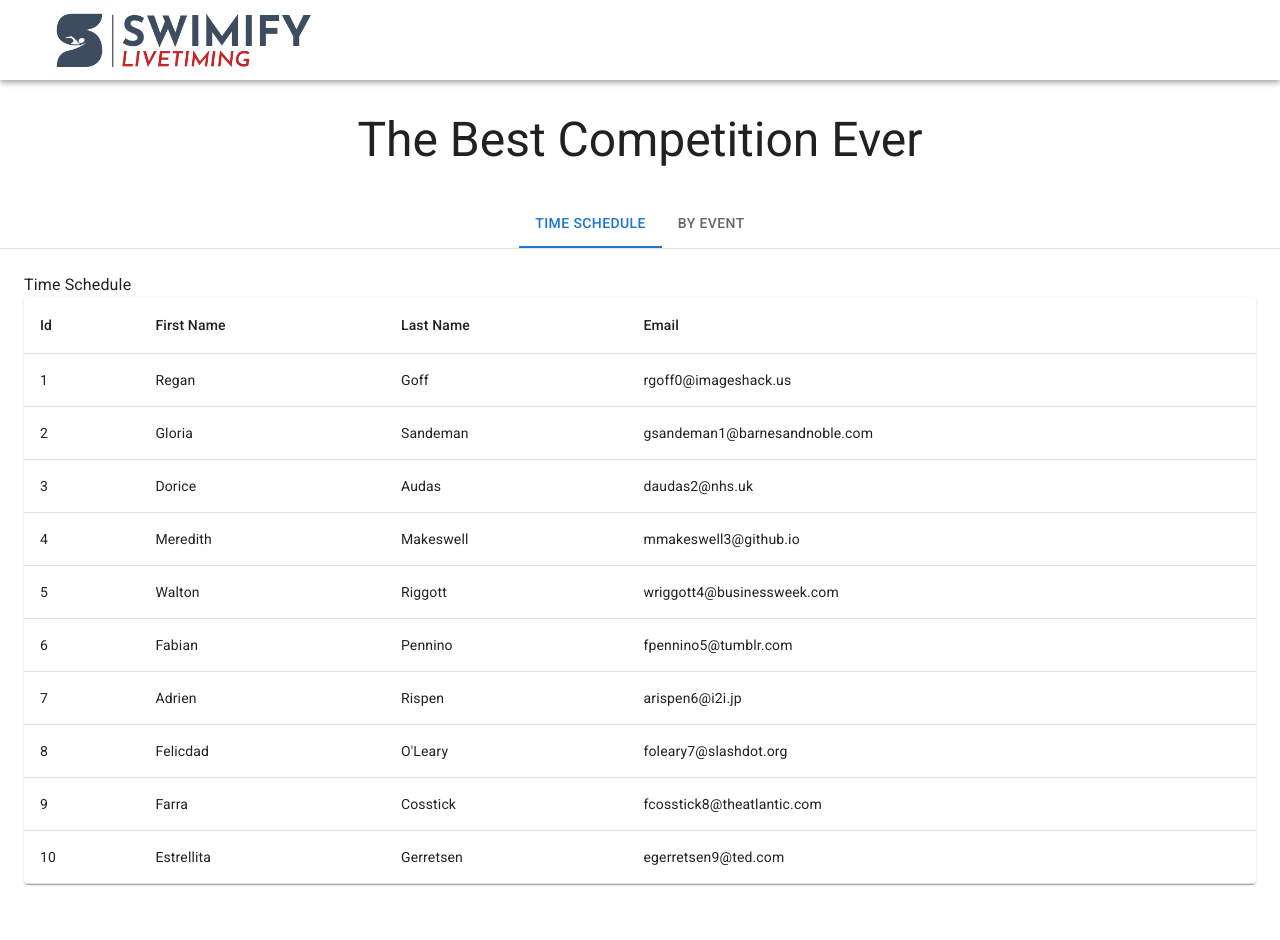
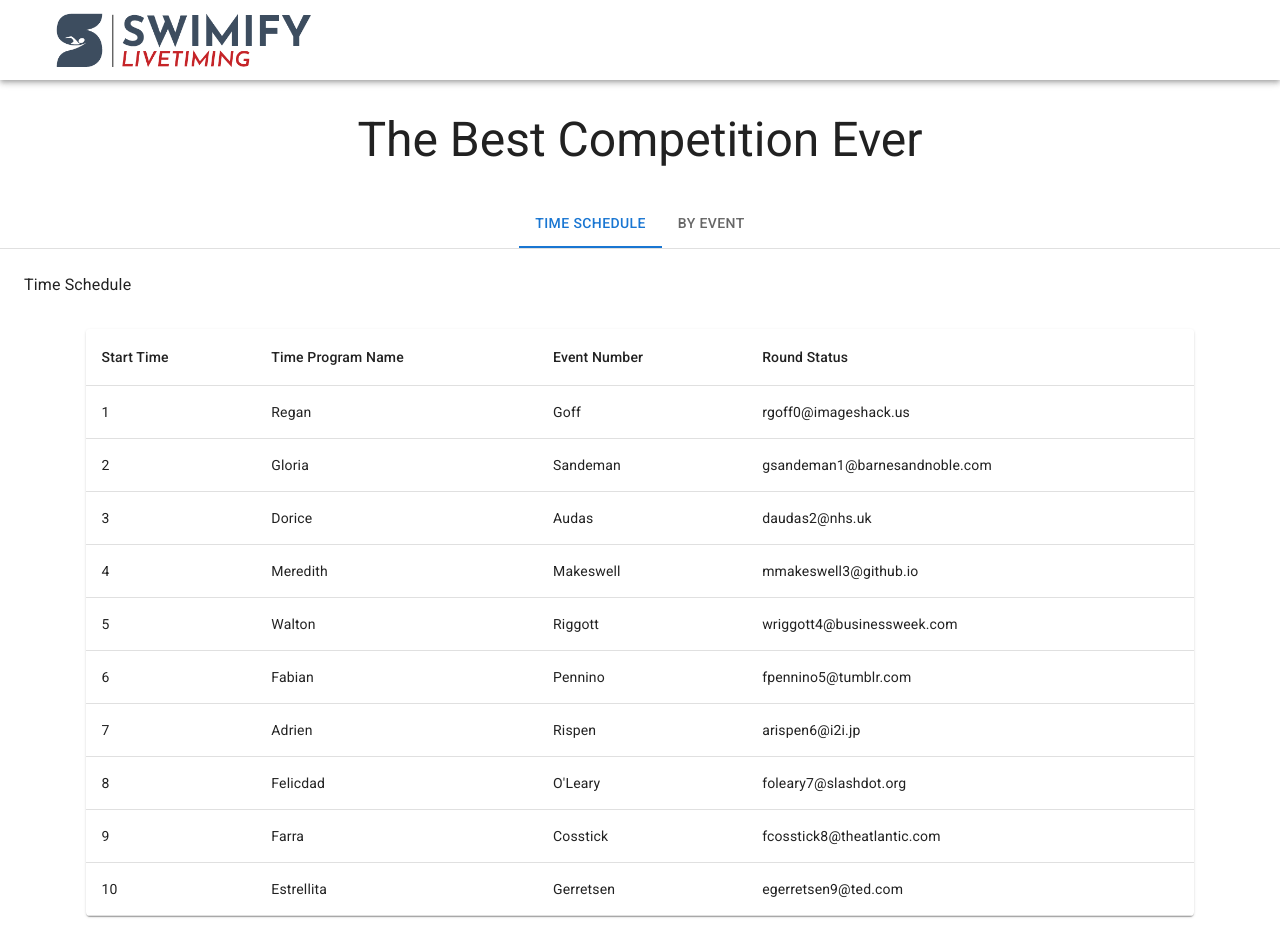
Before and after one commit to nfluk/swimify-demo, a React (Create React App) app: page / in a window 1280 px wide. Before the commit the page ends 908 px from the top, so only its background shows below. Built offline with nearby package versions, Linux system fonts and the light colour scheme.

Commit message:
finished tab logic with mocked data and broken out more components

```diff
--- /dev/null
+++ b/src/components/ByEvent.js
@@ -0,0 +1,12 @@
+import React from 'react';
+import DataTableEvent from './DataTableEvent';
+
+function ByEvent() {
+  return (
+    <div>
+      <DataTableEvent />
+    </div>
+  );
+}
+
+export default ByEvent;
--- a/src/components/DataTable.js
+++ b/src/components/DataTableBody.js
@@ -1,26 +1,8 @@
 import React from 'react';
-import {
-  TableContainer,
-  Table,
-  TableHead,
-  TableBody,
-  TableRow,
-  TableCell,
-  Paper,
-} from '@mui/material';
+import { TableBody, TableRow, TableCell } from '@mui/material';
 
-function DataTable() {
+function DataTableBody() {
   return (
-    <TableContainer component={Paper} sx={{ maxHeight: '600px' }}>
-      <Table aria-label="simple table" stickyHeader>
-        <TableHead>
-          <TableRow>
-            <TableCell>Id</TableCell>
-            <TableCell>First Name</TableCell>
-            <TableCell>Last Name</TableCell>
-            <TableCell>Email</TableCell>
-          </TableRow>
-        </TableHead>
     <TableBody>
       {tableData.map((row) => (
         <TableRow key={row.id}>
@@ -31,8 +13,6 @@ function DataTable() {
         </TableRow>
       ))}
     </TableBody>
-      </Table>
-    </TableContainer>
   );
 }
 
@@ -119,4 +99,4 @@ const tableData = [
   },
 ];
 
-export default DataTable;
+export default DataTableBody;
--- /dev/null
+++ b/src/components/DataTableEvent.js
@@ -0,0 +1,36 @@
+import React from 'react';
+import {
+  TableContainer,
+  Table,
+  TableHead,
+  TableRow,
+  TableCell,
+  Paper,
+} from '@mui/material';
+import DataTableBody from './DataTableBody';
+
+function DataTableEvent() {
+  return (
+    <TableContainer component={Paper} sx={tableStyling}>
+      <Table aria-label="simple table" stickyHeader>
+        <TableHead>
+          <TableRow>
+            <TableCell scope="header">Event Number</TableCell>
+            <TableCell scope="header">Event Name</TableCell>
+            <TableCell scope="header">Rounds</TableCell>
+          </TableRow>
+        </TableHead>
+        <DataTableBody />
+      </Table>
+    </TableContainer>
+  );
+}
+
+const tableStyling = {
+  maxHeight: '600px',
+  width: '90%',
+  margin: 'auto',
+  marginTop: '2rem',
+};
+
+export default DataTableEvent;
--- /dev/null
+++ b/src/components/DataTableTime.js
@@ -0,0 +1,37 @@
+import React from 'react';
+import {
+  TableContainer,
+  Table,
+  TableHead,
+  TableRow,
+  TableCell,
+  Paper,
+} from '@mui/material';
+import DataTableBody from './DataTableBody';
+
+function DataTableTime() {
+  return (
+    <TableContainer component={Paper} sx={tableStyling}>
+      <Table aria-label="simple table" stickyHeader>
+        <TableHead>
+          <TableRow>
+            <TableCell scope="header">Start Time</TableCell>
+            <TableCell scope="header">Time Program Name</TableCell>
+            <TableCell scope="header">Event Number</TableCell>
+            <TableCell scope="header">Round Status</TableCell>
+          </TableRow>
+        </TableHead>
+        <DataTableBody />
+      </Table>
+    </TableContainer>
+  );
+}
+
+const tableStyling = {
+  maxHeight: '600px',
+  width: '90%',
+  margin: 'auto',
+  marginTop: '2rem',
+};
+
+export default DataTableTime;
--- /dev/null
+++ b/src/components/MainTitle.js
@@ -0,0 +1,12 @@
+import React from 'react';
+import { Typography } from '@mui/material';
+
+function MainTitle() {
+  return (
+    <Typography variant="h3" align="center" sx={{ margin: '2rem' }}>
+      The Best Competition Ever
+    </Typography>
+  );
+}
+
+export default MainTitle;
--- a/src/containers/Tabs.js
+++ b/src/components/Tabs.js
@@ -1,15 +1,9 @@
-import React, { useState } from 'react';
 import { Box, Tab, Typography } from '@mui/material';
 import { TabContext, TabList, TabPanel } from '@mui/lab';
-import TimeSchedule from '../components/TimeSchedule';
+import TimeSchedule from './TimeSchedule';
+import ByEvent from './ByEvent';
 
-function Tabs() {
-  const [value, setValue] = useState('1');
-
-  const handleChange = (e, newValue) => {
-    setValue(newValue);
-  };
-
+function Tabs({ value, handleChange }) {
   return (
     <Box>
       <TabContext value={value}>
@@ -23,7 +17,10 @@ function Tabs() {
           <Typography>Time Schedule</Typography>
           <TimeSchedule />
         </TabPanel>
-        <TabPanel value="2">By Event</TabPanel>
+        <TabPanel value="2">
+          <Typography>By Event</Typography>
+          <ByEvent />
+        </TabPanel>
       </TabContext>
     </Box>
   );
--- a/src/components/TimeSchedule.js
+++ b/src/components/TimeSchedule.js
@@ -1,19 +1,10 @@
 import React from 'react';
-import DataTable from './DataTable';
+import DataTableTime from './DataTableTime';
 
 function TimeSchedule() {
   return (
     <>
-      {/* <Typography align="center">
-        <Typography variant="h5">Dag 1</Typography>
-        <Box>
-          <Typography>Start Time</Typography>
-          <Typography>Entry Name</Typography>
-          <Typography>Event Number</Typography>
-          <Typography>Round Status</Typography>
-        </Box>
-      </Typography> */}
-      <DataTable />
+      <DataTableTime />
     </>
   );
 }
--- a/src/containers/App.js
+++ b/src/containers/App.js
@@ -1,16 +1,22 @@
-import { Typography, CssBaseline } from '@mui/material';
+import { useState } from 'react';
+import { CssBaseline } from '@mui/material';
 import Navbar from '../components/Navbar';
-import Tabs from './Tabs';
+import MainTitle from '../components/MainTitle';
+import Tabs from '../components/Tabs';
 
 function App() {
+  const [value, setValue] = useState('1');
+
+  const handleChange = (e, newValue) => {
+    setValue(newValue);
+  };
+
   return (
     <>
       <CssBaseline />
       <Navbar />
-      <Typography variant="h3" align="center" sx={{ margin: '2rem' }}>
-        The Best Competition Ever
-      </Typography>
-      <Tabs />
+      <MainTitle />
+      <Tabs value={value} handleChange={handleChange} />
     </>
   );
 }
```
Lines whose indentation alone changed are shown as unchanged.
